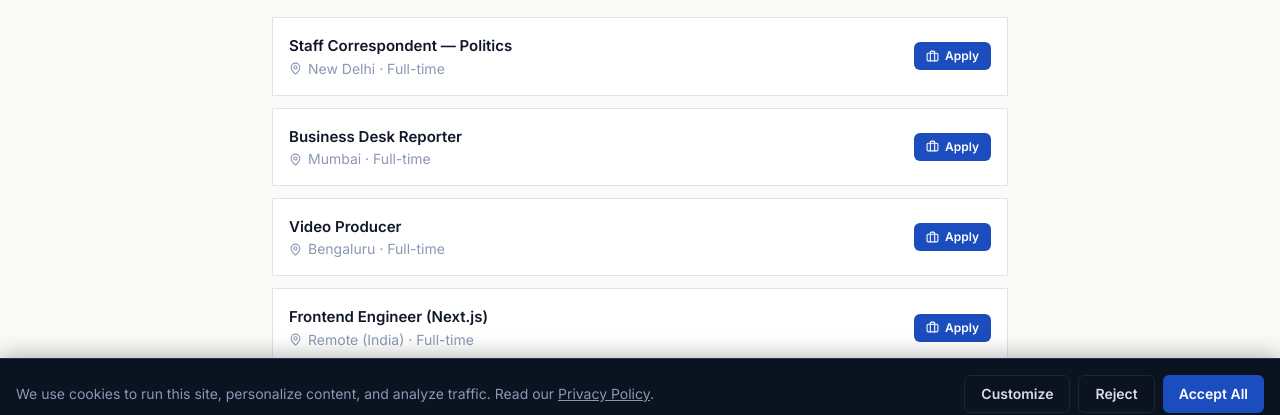
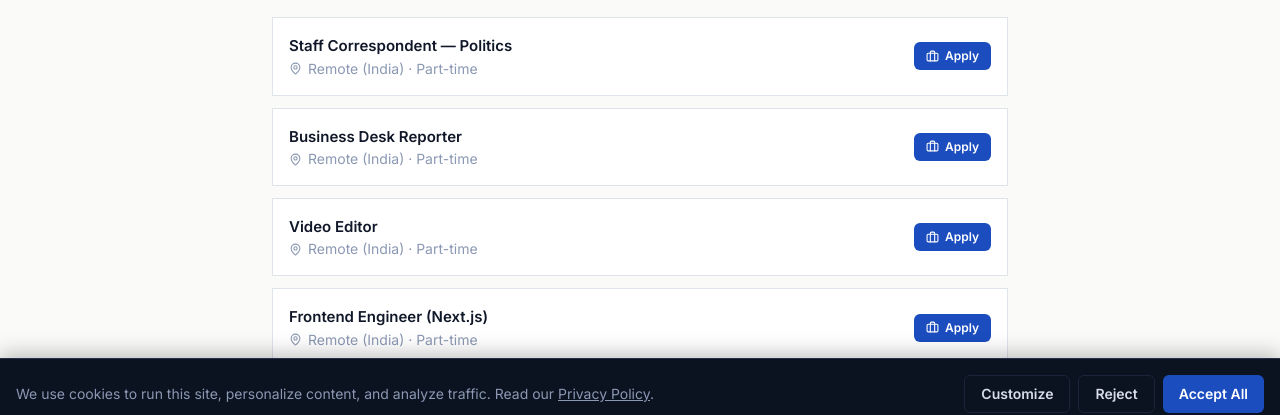
Before and after one commit to azeelnews-official/azeelnewsofficial, a Next.js app: page /careers in a window 1280 px wide. Shown: the part 371-786 px from the top of the page. Built offline with nearby package versions, Linux system fonts and the light colour scheme; no server answers.

Commit message:
Update page.tsx

```diff
--- a/app/careers/page.tsx
+++ b/app/careers/page.tsx
@@ -5,10 +5,10 @@ import { StaticPageLayout } from "@/components/pages/StaticPageLayout";
 export const metadata: Metadata = { title: "Careers", alternates: { canonical: "/careers" } };
 
 const OPEN_ROLES = [
-  { title: "Staff Correspondent — Politics", location: "New Delhi", type: "Full-time" },
-  { title: "Business Desk Reporter", location: "Mumbai", type: "Full-time" },
-  { title: "Video Producer", location: "Bengaluru", type: "Full-time" },
-  { title: "Frontend Engineer (Next.js)", location: "Remote (India)", type: "Full-time" },
+  { title: "Staff Correspondent — Politics", location: "Remote (India)", type: "Part-time" },
+  { title: "Business Desk Reporter", location: "Remote (India)", type: "Part-time" },
+  { title: "Video Editor", location: "Remote (India)", type: "Part-time" },
+  { title: "Frontend Engineer (Next.js)", location: "Remote (India)", type: "Part-time" },
 ];
 
 export default function CareersPage() {
```
